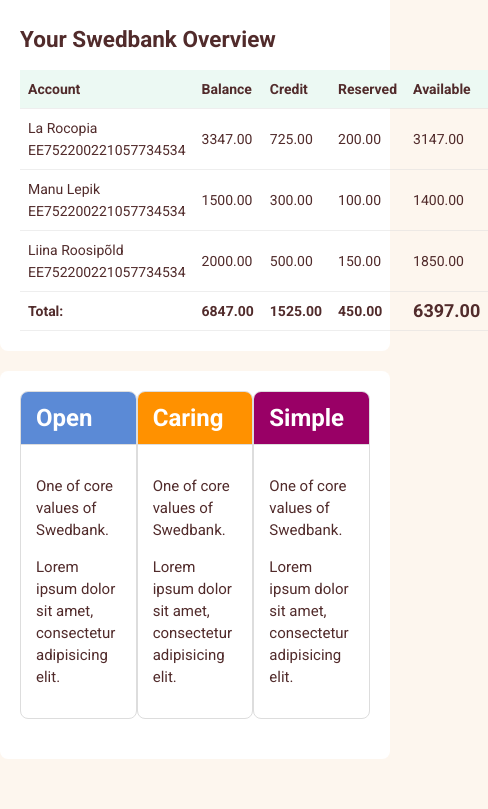
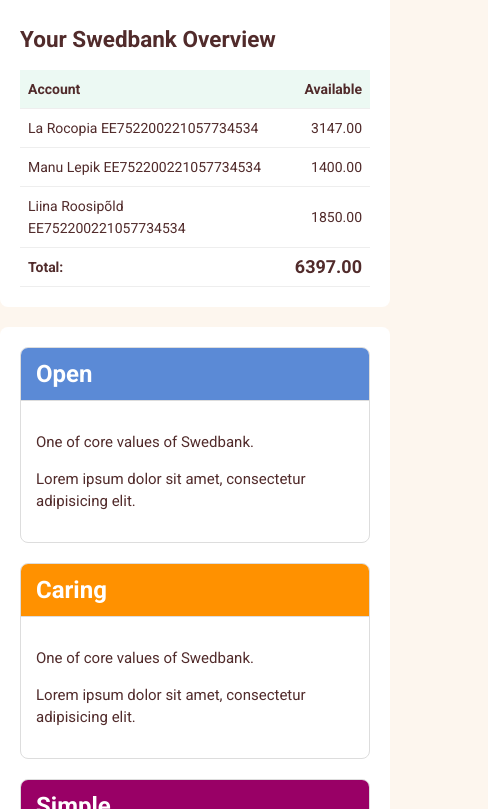
Before and after one commit to shayan6/swedbank-frontend-react, a React (Create React App) app: page / in a window 390 px wide. Shown: the part 472-1281 px from the top of the page, 488 px wide, since content can reach past the window. Before the commit the page ends 1251 px from the top, so only its background shows below. Built offline with nearby package versions, Linux system fonts and the light colour scheme; a web font is replaced by a local one.

Commit message:
Created home page mobile responsive

```diff
--- a/src/pages/style.css
+++ b/src/pages/style.css
@@ -40,8 +40,44 @@
 /* Add more styles as needed */
 
 /* Responsive Styles (Optional) */
-@media (max-width: 600px) {
+@media (max-width: 768px) {
     table {
         font-size: 14px;
     }
+
+    table {
+        width: 100%;
+    }
+
+    th,
+    td {
+        display: none;
+    }
+
+    th:first-child,
+    td:first-child,
+    th:last-child,
+    td:last-child {
+        display: table-cell;
+    }
+
+    /* Adjust the styling of the displayed columns as needed */
+    th:first-child,
+    td:first-child {
+        text-align: left;
+    }
+
+    th:last-child,
+    td:last-child {
+        text-align: right;
+    }
+
+    .row {
+        display: block;
+        /* Set to full width on smaller screens */
+        margin-right: 0;
+        /* Remove margin on smaller screens */
+        margin-bottom: 20px;
+        /* Add space below each card on smaller screens */
+    }
 }
```
